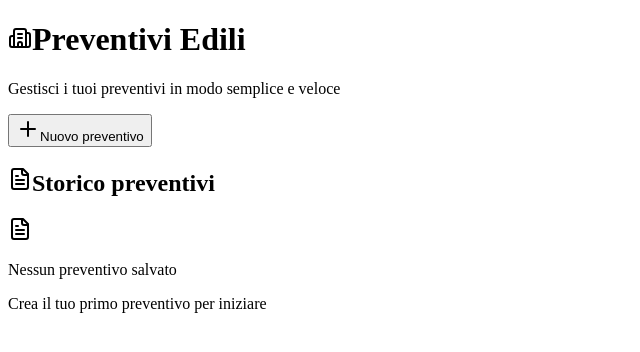
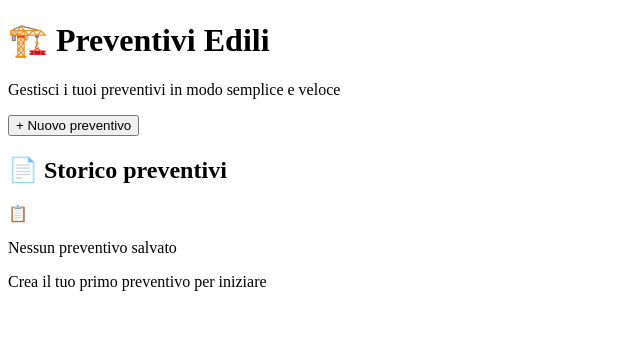
Before and after one commit to CeckSparrow/Prevedili, a Next.js app: page / in a window 1280 px wide. Shown: the top 352 px of the page, without its empty margins (0-640 px from the left). Built offline with nearby package versions, Linux system fonts and the light colour scheme.

Commit message:
Update index.tsx

```diff
--- a/pages/index.tsx
+++ b/pages/index.tsx
@@ -4,19 +4,6 @@ import { Card, CardContent } from "@/components/ui/card";
 import { Button } from "@/components/ui/button";
 import { Input } from "@/components/ui/input";
 import { Checkbox } from "@/components/ui/checkbox";
-import {
-  FileText,
-  Plus,
-  Download,
-  Save,
-  ArrowLeft,
-  Copy,
-  Trash2,
-  Building2,
-  Calculator,
-  ChevronDown,
-  ChevronUp
-} from "lucide-react";
 
 /* ================= CONFIGURAZIONI ================= */
 const demolizioni = {
@@ -90,14 +77,12 @@ function App() {
         <div className="flex flex-col md:flex-row justify-between items-start md:items-center gap-4">
           <div>
             <h1 className="text-4xl font-bold text-slate-900 flex items-center gap-3">
-              <Building2 className="w-10 h-10 text-blue-600" />
-              Preventivi Edili
+              🏗️ Preventivi Edili
             </h1>
             <p className="text-slate-600 mt-2">Gestisci i tuoi preventivi in modo semplice e veloce</p>
           </div>
           <Button onClick={nuovoPreventivo} size="lg" className="gap-2 bg-blue-600 hover:bg-blue-700">
-            <Plus className="w-5 h-5" />
-            Nuovo preventivo
+            + Nuovo preventivo
           </Button>
         </div>
 
@@ -105,12 +90,11 @@ function App() {
         <Card className="shadow-lg">
           <CardContent className="p-6 space-y-4">
             <h2 className="flex items-center gap-2 text-2xl font-bold">
-              <FileText className="w-6 h-6 text-blue-600" />
-              Storico preventivi
+              📄 Storico preventivi
             </h2>
             {storicoPreventivi.length === 0 ? (
               <div className="text-center py-12">
-                <FileText className="w-16 h-16 text-slate-300 mx-auto mb-4" />
+                <div className="text-6xl mb-4">📋</div>
                 <p className="text-slate-500 text-lg">Nessun preventivo salvato</p>
                 <p className="text-slate-400 text-sm mt-2">Crea il tuo primo preventivo per iniziare</p>
               </div>
@@ -130,12 +114,10 @@ function App() {
                     </div>
                     <div className="flex gap-2 flex-wrap">
                       <Button size="sm" onClick={() => apriPreventivo(p)} className="gap-1">
-                        <FileText className="w-4 h-4" />
-                        Apri
+                        📄 Apri
                       </Button>
                       <Button size="sm" variant="outline" onClick={() => duplicaPreventivo(p)} className="gap-1">
-                        <Copy className="w-4 h-4" />
-                        Duplica
+                        📋 Duplica
                       </Button>
                       <Button
                         size="sm"
@@ -143,7 +125,7 @@ function App() {
                         onClick={() => eliminaPreventivo(i)}
                         className="gap-1 text-red-600 hover:bg-red-50"
                       >
-                        <Trash2 className="w-4 h-4" />
+                        🗑️
                       </Button>
                     </div>
                   </div>
@@ -283,7 +265,7 @@ function EditorPreventivo({ storicoPreventivi, setStoricoPreventivi, preventivoC
                   </span>
                 )}
               </div>
-              {isAperta ? <ChevronUp className="w-5 h-5" /> : <ChevronDown className="w-5 h-5" />}
+              <span className="text-2xl">{isAperta ? '▲' : '▼'}</span>
             </div>
           </div>
 
@@ -417,8 +399,7 @@ function EditorPreventivo({ storicoPreventivi, setStoricoPreventivi, preventivoC
             onClick={tornaIndietro}
             className="gap-2"
           >
-            <ArrowLeft className="w-4 h-4" />
-            Torna allo storico
+            ← Torna allo storico
           </Button>
 
           <div className="flex gap-2 flex-wrap">
@@ -427,15 +408,13 @@ function EditorPreventivo({ storicoPreventivi, setStoricoPreventivi, preventivoC
               onClick={exportPDF}
               className="gap-2"
             >
-              <Download className="w-4 h-4" />
-              Esporta PDF
+              📥 Esporta PDF
             </Button>
             <Button
               onClick={salva}
               className="gap-2 bg-blue-600 hover:bg-blue-700"
             >
-              <Save className="w-4 h-4" />
-              Salva preventivo
+              💾 Salva preventivo
             </Button>
           </div>
         </div>
@@ -444,8 +423,7 @@ function EditorPreventivo({ storicoPreventivi, setStoricoPreventivi, preventivoC
         <Card className="shadow-lg">
           <CardContent className="p-6 space-y-4">
             <h2 className="flex items-center gap-2 text-2xl font-bold mb-4">
-              <Building2 className="w-6 h-6 text-blue-600" />
-              Dati immobile
+              🏗️ Dati immobile
             </h2>
             <div className="grid grid-cols-1 md:grid-cols-2 gap-4">
               <div>
@@ -521,7 +499,7 @@ function EditorPreventivo({ storicoPreventivi, setStoricoPreventivi, preventivoC
             <CardContent className="p-6">
               <div className="flex flex-col md:flex-row justify-between items-center gap-4">
                 <div className="flex items-center gap-3">
-                  <Calculator className="w-8 h-8 text-blue-600" />
+                  <span className="text-4xl">🧮</span>
                   <div>
                     <p className="text-sm text-slate-600">Totale preventivo</p>
                     <strong className="text-3xl font-bold text-blue-600">
@@ -536,16 +514,14 @@ function EditorPreventivo({ storicoPreventivi, setStoricoPreventivi, preventivoC
                     size="lg"
                     className="gap-2"
                   >
-                    <Download className="w-5 h-5" />
-                    Esporta PDF
+                    📥 Esporta PDF
                   </Button>
                   <Button
                     onClick={salva}
                     size="lg"
                     className="gap-2 bg-blue-600 hover:bg-blue-700"
                   >
-                    <Save className="w-5 h-5" />
-                    Salva preventivo
+                    💾 Salva preventivo
                   </Button>
                 </div>
               </div>
```
